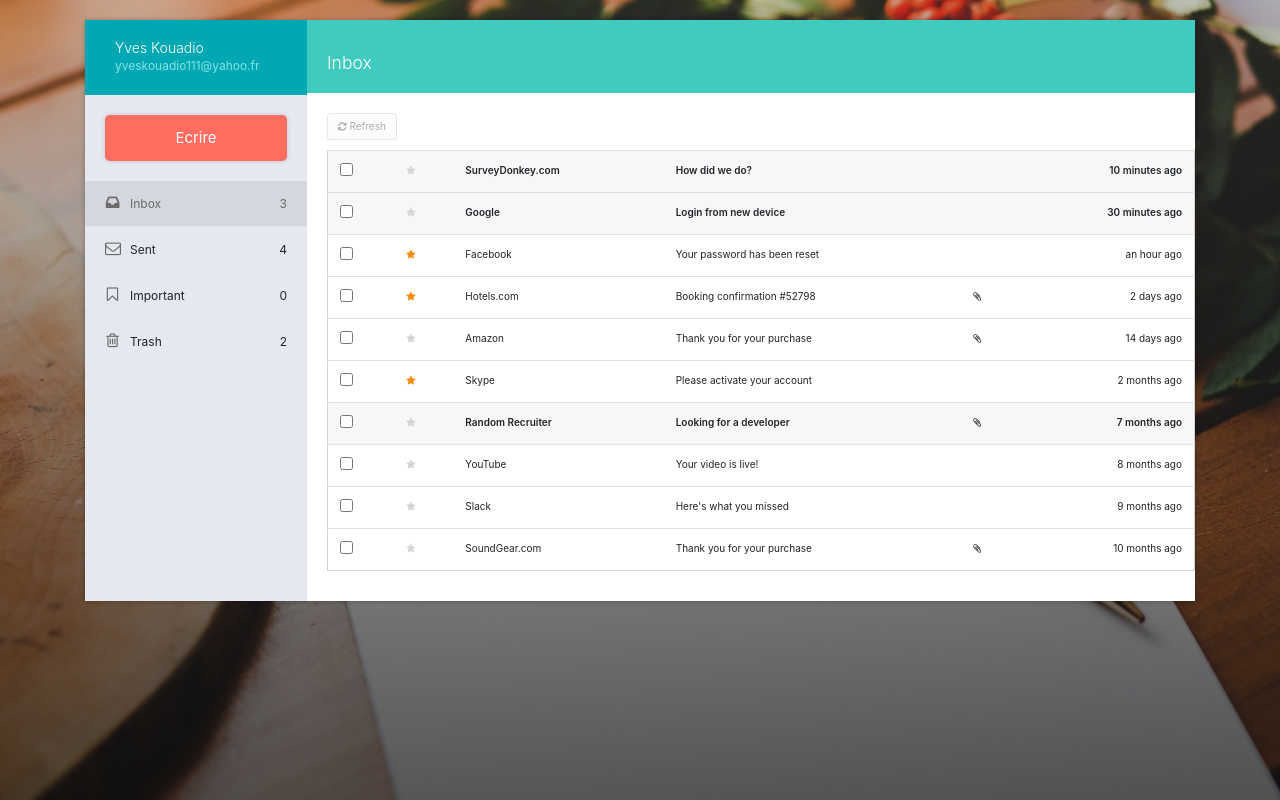
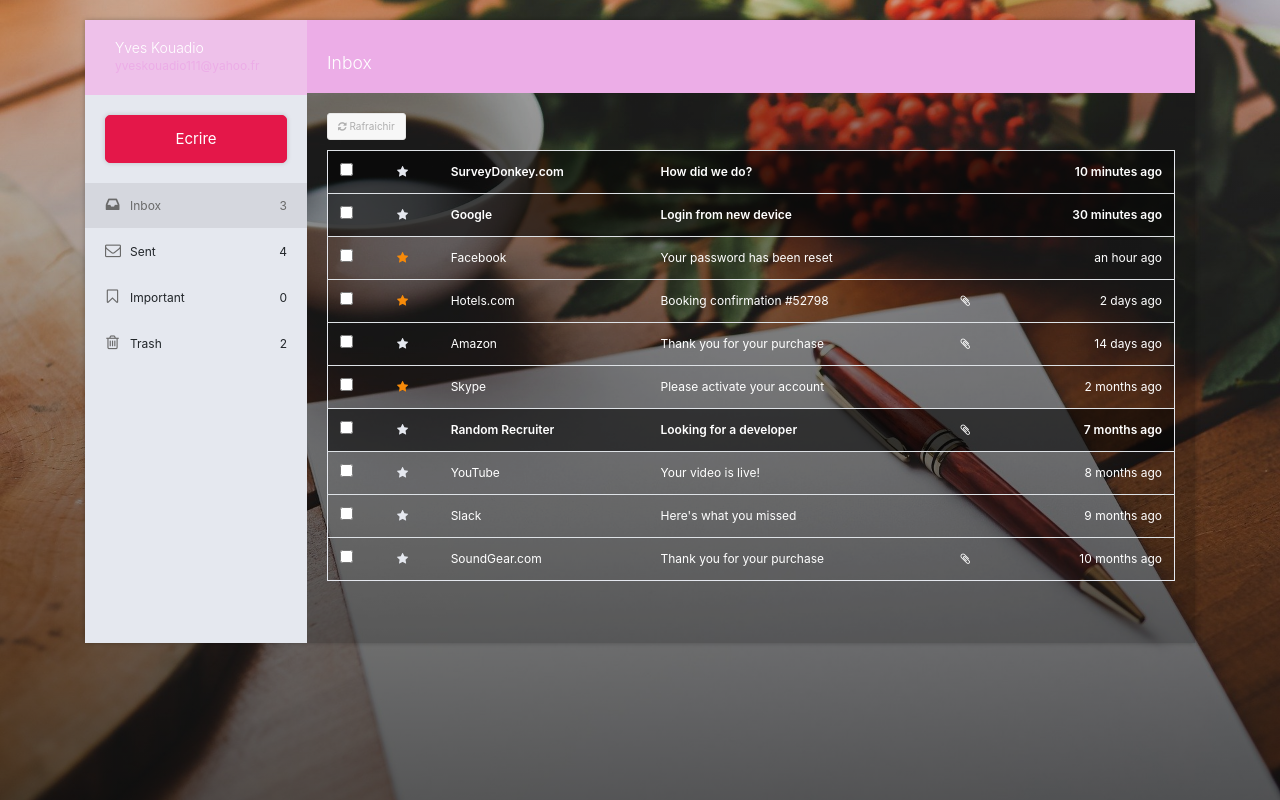
Before and after one commit to Yves97/mail-app, a Vue app: page / in a window 1280 px wide. Built offline with nearby package versions, Linux system fonts and the light colour scheme.

Commit message:
making styles

```diff
--- a/public/css/style.css
+++ b/public/css/style.css
@@ -2,15 +2,16 @@
 :root{
     --color-black: #000;
     --color-white: #fff;
-    --primary-color_dark: #00a8b3;
-    --primary-color_light: #41cac0;
-    --primary-color_lighten:#87e2e7;
-    --color-red:#ff6c60;
-    --color-red_dark :#f5675c;
+    --color-white__dark: #f7f7f7;
+    --primary-color_dark: #eec1ea;
+    --primary-color_light: #eec1ea;
+    --primary-color_lighten:#ecade7;
+    --color-green:#c5fad9;
     --yellow-color: #f78a09;
     --color-gray:#e5e8ef;
     --color-gray__dark:#6a6a6a;
     --color-active : #d5d7de;
+    --color-pink__dark:#e41749;
 }
 
 /****************************/
@@ -67,7 +68,10 @@
 }
 
 .mail-box .lg-side {
-    background: var(--color-white);
+    /* background:#ffffffb0; */
+    /* background: var(--color-white); */
+    background: rgba(0, 0, 0, 0.199);
+    color: var(--color-white) !important;
     flex: 4 !important;
 }
 
@@ -114,16 +118,41 @@
 }
 
 .inbox-body {
-    padding: 2rem 0 2rem 2rem;
+    padding: 2rem;
     background: transparent;
+    height: 55rem;
+    overflow: auto;
+}
+
+.inbox-body ::-webkit-scrollbar-track{
+    -webkit-box-shadow: inset 0 0 6px rgba(0,0,0,0.3);
+    -o-box-shadow: inset 0 0 6px rgba(0,0,0,0.3);
+    -moz-box-shadow: inset 0 0 6px rgba(0,0,0,0.3);
+    box-shadow: inset 0 0 6px rgba(0,0,0,0.3);
+	background-color: transparent;
+}
+
+.inbox-body::-webkit-scrollbar{
+	width: 1rem;
+	background-color: transparent;
+}
+
+.inbox-body::-webkit-scrollbar-thumb{
+    background-color: rgba(0, 0, 0, 0.733);
+    border-radius: 10px;
+}
+
+.inbox-body::-webkit-scrollbar-thumb:hover{
+    background-color: var(--primary-color_dark);
 }
 
 .btn-compose {
+    border: 1px solid var(--color-pink__dark);
     font-size: 1.5rem;
     display: block;
     border-radius: 5px;
     box-shadow: 0 0 5px rgba(0, 0, 0, 0.171);
-    background:  var(--color-red);
+    background:  var(--color-pink__dark);
     color: var(--color-white);
     padding: 1.2rem 0;
     text-align: center;
@@ -132,8 +161,8 @@
 }
 
 .btn-compose:hover {
-    background: var(--color-red_dark);
-    color: var(--color-white);
+    background: transparent;
+    color: var(--color-pink__dark);
 }
 
 /* .btn-compose:visited {
@@ -173,12 +202,12 @@
 
 ul.inbox-nav li a:hover, ul.inbox-nav li.active a, ul.inbox-nav li a:focus {
     background: none repeat scroll 0 0 var(--color-active);
-    color: #6a6a6a;
+    color: var(--color-gray__dark);
     text-decoration: none;
 }
 
 ul.inbox-nav li a i {
-    color: #6a6a6a;
+    color: var(--color-gray__dark);
     font-size: 1.6rem;
     padding-right: 1rem;
 }
@@ -188,8 +217,8 @@
 } */
 
 .inbox-head {
-    background: none repeat scroll 0 0 #41cac0;
-    color: #fff;
+    background: var(--primary-color_lighten);
+    color: var(--color-white);
     padding: 2rem;
 }
 
@@ -204,28 +233,30 @@
     border: medium none;
     border-radius: 4px 0 0 4px;
     box-shadow: none;
-    color: #8a8a8a;
+    color: var(--color-gray__dark);
     float: left;
     height: 4rem;
     padding: 0 1rem;
 }
 
 .inbox-head .sr-btn {
-    background: none repeat scroll 0 0 #00a6b2;
+    background: none repeat scroll 0 0 var(--primary-color_dark);
     border: medium none;
     border-radius: 0 4px 4px 0;
-    color: #fff;
+    color: var(--color-white);
     height: 4rem;
     padding: 0 2rem;
 }
 
 .table-inbox {
-    border: 1px solid #d3d3d3;
+    border: 1px solid var(--color-gray);
     margin-bottom: 0;
 }
 
 .table-inbox tr td {
     padding: 1.2rem !important;
+    font-size: 1.2rem;
+    color: var(--color-white);
 }
 
 .table-inbox tr td:hover {
@@ -233,15 +264,15 @@
 }
 
 .table-inbox tr td .fa-star.important, .table-inbox tr td .fa-star:hover {
-    color: #f78a09;
+    color: var(--yellow-color);
 }
 
 .table-inbox tr td .fa-star {
-    color: #d5d5d5;
+    color: var(--color-gray);
 }
 
 .table-inbox tr.unread td {
-    background: none repeat scroll 0 0 #f7f7f7;
+    background: none repeat scroll 0 0 rgba(0, 0, 0, 0.555);
     font-weight: 600;
 }
 
@@ -260,7 +291,7 @@
 }
 
 .mail-option .btn-group a.btn {
-    background: none repeat scroll 0 0 #fcfcfc;
+    background: none repeat scroll 0 0 var(--color-white__dark);
     border: 1px solid #e7e7e7;
     border-radius: 3px !important;
     color: #afafaf;
@@ -274,21 +305,21 @@
 
 .fileinput-button {
     background: none repeat scroll 0 0 #eeeeee;
-    border: 1px solid #e6e6e6;
+    border: 1px solid var(--color-white__dark);
 }
 
 .inbox-body .modal .modal-body input, .inbox-body .modal .modal-body textarea {
-    border: 1px solid #e6e6e6;
+    border: 1px solid var(--color-white__dark);
     box-shadow: none;
 }
 
 .btn-send, .btn-send:hover {
-    background: none repeat scroll 0 0 #00a8b3;
-    color: #fff;
+    background: none repeat scroll 0 0 var(--primary-color_light);
+    color: var(--color-white);
 }
 
 .btn-send:hover {
-    background: none repeat scroll 0 0 #009da7;
+    background: none repeat scroll 0 0 var(--primary-color_lighten);
 }
 
 .modal-header h4.modal-title {
@@ -302,8 +333,8 @@
 }
 
 .heading-inbox h4 {
-    border-bottom: 1px solid #ddd;
-    color: #444;
+    border-bottom: 1px solid var(--color-gray);
+    color: var(--color-gray__dark);
     font-size: 1.8rem;
     margin-top: 2rem;
     padding-bottom: 1rem;
@@ -320,13 +351,13 @@
 
 .sender-dropdown {
     background: none repeat scroll 0 0 #eaeaea;
-    color: #777;
+    color: var(--color-gray__dark);
     font-size: 1rem;
     padding: 0 .3rem;
 }
 
 .view-mail a {
-    color: #ff6c60;
+    color: var(--color-red);
 }
 
 .attachment-mail {
--- a/src/components/Inbox.vue
+++ b/src/components/Inbox.vue
@@ -3,7 +3,7 @@
         <div class="mail-option">
             <div class="btn-group">
                 <a href="#" class="btn" @click="refresh">
-                    <i class="fa fa-refresh"></i> Refresh
+                    <i class="fa fa-refresh"></i> Rafraichir
                 </a>
             </div>
         </div>
```
Also changed, not shown: src/data/messages.js (line endings or trailing spaces).
